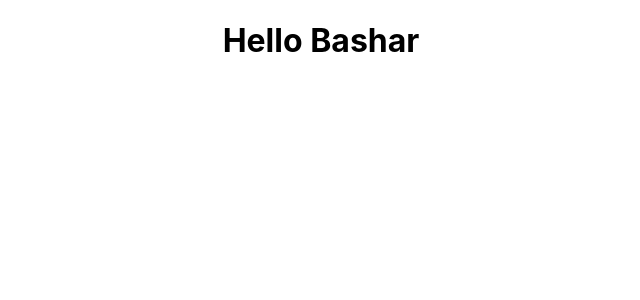
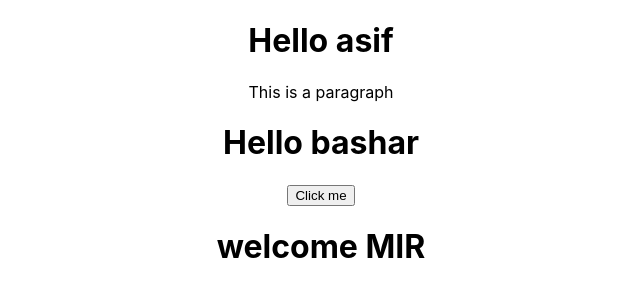
Before and after one commit to MirAfzalul/ReactJS-Tutorial, a React (Create React App) app: page / in a window 1280 px wide. Shown: the top 300 px of the page, without its empty margins (319-959 px from the left). Built offline with nearby package versions, Linux system fonts and the light colour scheme.

Commit message:
Tutorial-9-Props

```diff
--- a/src/App.js
+++ b/src/App.js
@@ -6,9 +6,14 @@ import Hello from './components/Hello'
 function App() {
   return (
     <div className="App">
-      {/* <Greets /> */}
-      {/* <Welcome/> */}
-      <Hello/>
+      <Greets name= "asif" >
+      <p>This is a paragraph</p>
+      </Greets>
+      <Greets name= "bashar">
+        <button>Click me</button>
+        </Greets>
+      <Welcome name= "MIR"/>
+      {/* <Hello/> */}
     </div>
   );
 }
--- a/src/components/Greet.js
+++ b/src/components/Greet.js
@@ -1,5 +1,11 @@
 import React from 'react'
 
-const Greets=()=> <h1>Hello Asif</h1>
+const Greets=(props)=> {
+console.log(props)
+return <div>
+     <h1>Hello {props.name}</h1>
+     {props.children}
+    </div>
+}
 
 export default Greets
--- a/src/components/Welcome.js
+++ b/src/components/Welcome.js
@@ -2,7 +2,7 @@ import React, { Component }from'react'
 
 class Welcome extends Component{
     render(){
-        return <h1>Class Component</h1>
+        return <h1>welcome {this.props.name}</h1>
     }
 }
 export default Welcome
```
